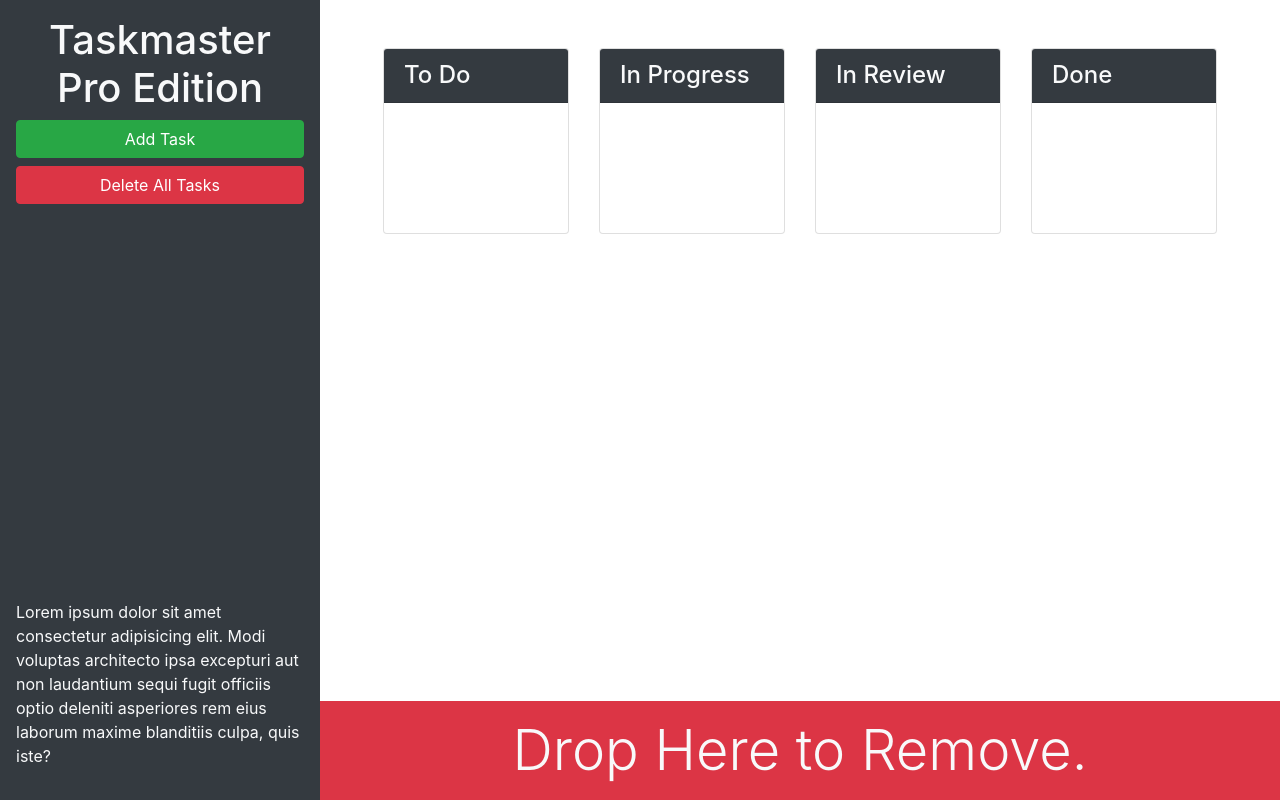
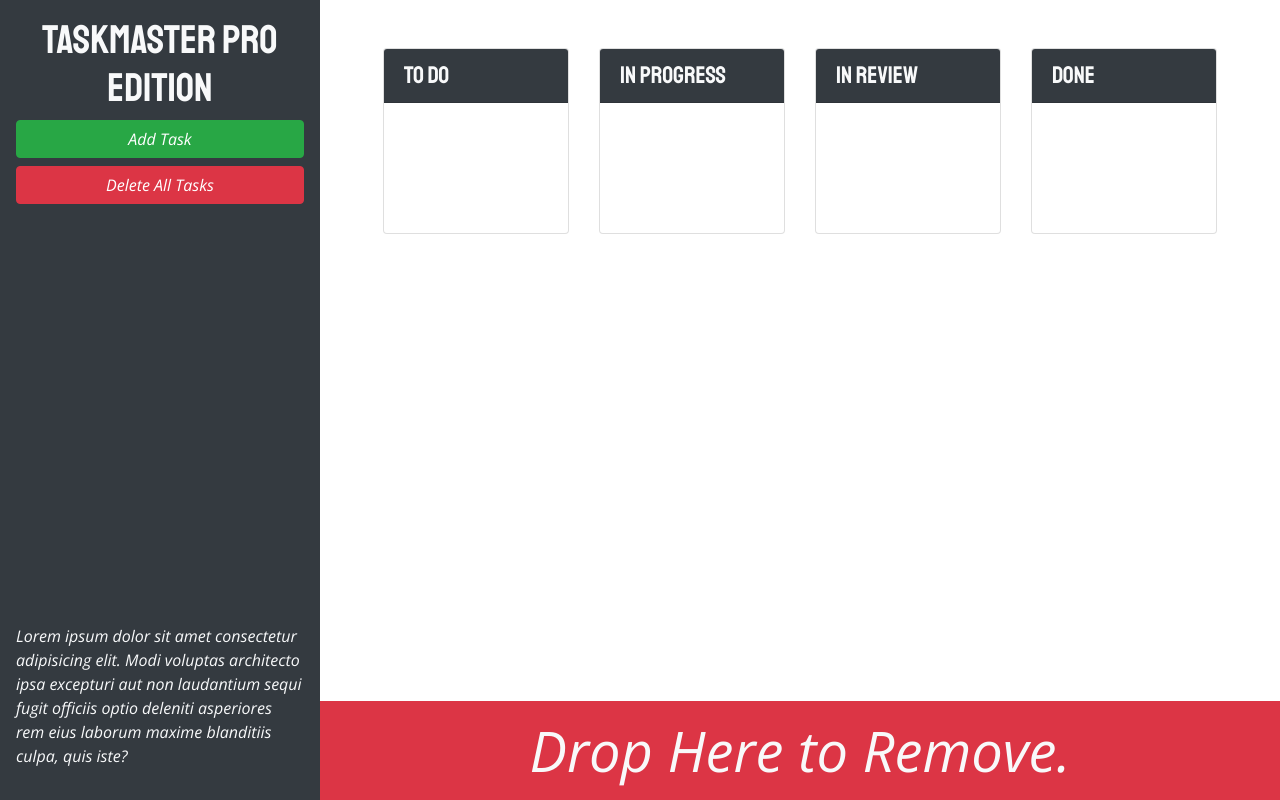
Before and after one commit to EACrook/taskmaster-pro, a plain HTML site: page index.html in a window 1280 px wide. Drawn offline with nearby package versions, Linux system fonts and the light colour scheme.

Commit message:
implement google font to CSS

```diff
--- a/assets/css/style.css
+++ b/assets/css/style.css
@@ -1,3 +1,17 @@
 ul.list-group {
   min-height: 130px;
 }
+
+body {
+  font-family: "Open Sans", sans-serif;
+
+}
+
+h1,
+h2,
+h3,
+h4,
+h5,
+h6 {
+  font-family: "Staatliches", sans-serif;
+}
--- a/index.html
+++ b/index.html
@@ -7,6 +7,8 @@
   <meta http-equiv="X-UA-Compatible" content="ie=edge">
   <link rel="stylesheet" href="https://cdnjs.cloudflare.com/ajax/libs/twitter-bootstrap/4.3.1/css/bootstrap.min.css">
   <link rel="stylesheet" href="https://cdnjs.cloudflare.com/ajax/libs/jqueryui/1.12.1/themes/base/jquery-ui.min.css">
+  <link rel="preconnect" href="https://fonts.gstatic.com">
+  <link href="https://fonts.googleapis.com/css2?family=Open+Sans:ital,wght@1,400;1,700&family=Staatliches&display=swap" rel="stylesheet">
   <link rel="stylesheet" href="./assets/css/style.css" />
   <title>Taskmaster Pro</title>
 </head>
```
